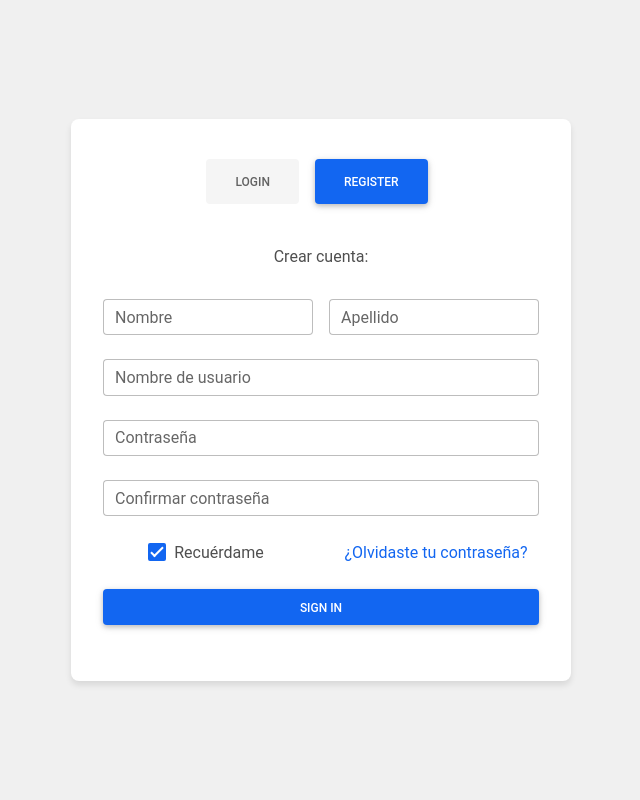
After one commit to andresmg42/Proyecto-desarrollo, a Django app: page /register/ in a window 1280 px wide. The commit adds this page. Shown: the whole page, without its empty margins (319-959 px from the left). Run offline with Django 5.2, Linux system fonts and the light colour scheme.

Commit message:
Login y register

```diff
--- a/tienda/gestion/static/login.css
+++ b/tienda/gestion/static/login.css
@@ -1,5 +1,5 @@
 .auth-container {
-    width: 400px; /* verificar si es responsive */
+    width: 500px; /* verificar si es responsive */
     margin: 2rem auto;
     padding: 2rem;
     background-color: white;
@@ -23,3 +23,16 @@ body {
     flex: 1;
     text-align: center;
 }
+
+.custom-title {
+    text-align: center;
+    font-family:system-ui, -apple-system, BlinkMacSystemFont, 'Segoe UI', Roboto, Oxygen, Ubuntu, Cantarell, 'Open Sans', 'Helvetica Neue', sans-serif;
+    font-size: 2rem;
+    color: #1F2937;
+  }
+
+  .form-row {
+    display: flex;
+    justify-content: space-between;
+    gap: 1rem;
+  }
--- /dev/null
+++ b/tienda/gestion/templates/gestion/register.html
@@ -0,0 +1,97 @@
+{% load static %}
+
+<!DOCTYPE html>
+<html lang="es">
+<head>
+    <link rel="stylesheet" href="https://cdnjs.cloudflare.com/ajax/libs/mdb-ui-kit/3.10.0/mdb.min.css" >
+    <link rel="stylesheet" href="https://cdnjs.cloudflare.com/ajax/libs/font-awesome/5.15.4/css/all.min.css">
+    <link rel="stylesheet" href="{% static 'login.css' %}">
+</head>
+<body>
+    <div class="auth-container">
+        <!-- Move the tabs to the top and adjust their styling -->
+        <div class="auth-tabs">
+            <ul class="nav nav-pills nav-justified mb-3" id="ex1" role="tablist">
+                <li class="nav-item" role="presentation">
+                    <a class="nav-link" id="tab-login" data-mdb-pill-init href="{% url 'login' %}" role="tab"
+                    aria-controls="pills-login" aria-selected="false">Login</a>
+                </li>
+                <li class="nav-item" role="presentation">
+                    <a class="nav-link active" id="tab-register" data-mdb-pill-init href="{% url 'register' %}" role="tab"
+                    aria-controls="pills-register" aria-selected="true">Register</a>
+                </li>
+            </ul>
+        </div>
+
+        <!-- Pills content -->
+        <div class="tab-content">
+            <div class="tab-pane fade show active" id="pills-register" role="tabpanel" aria-labelledby="tab-register">
+                <form>
+                    <p style="font-size: medium; text-align: center; margin-bottom: 30px;">Crear cuenta:</p>
+
+                    <!-- Name input -->
+                    <div class="form-row">
+                        <div data-mdb-input-init class="form-outline mb-4">
+                            <input type="text" id="loginName" class="form-control" />
+                            <label class="form-label" for="loginName">Nombre</label>
+                        </div>
+
+                        <div data-mdb-input-init class="form-outline mb-4">
+                            <input type="text" id="loginLastName" class="form-control" />
+                            <label class="form-label" for="loginLastName">Apellido</label>
+                        </div>
+                    </div>
+
+                    <div data-mdb-input-init class="form-outline mb-4">
+                        <input type="password" id="loginPassword" class="form-control" />
+                        <label class="form-label" for="loginPassword">Nombre de usuario</label>
+                    </div>
+
+                    <!-- Password input -->
+                    <div data-mdb-input-init class="form-outline mb-4">
+                        <input type="password" id="loginPassword" class="form-control" />
+                        <label class="form-label" for="loginPassword">Contraseña</label>
+                    </div>
+
+                     <!-- Password input -->
+                     <div data-mdb-input-init class="form-outline mb-4">
+                        <input type="password" id="loginPassword" class="form-control" />
+                        <label class="form-label" for="loginPassword">Confirmar contraseña</label>
+                    </div>
+
+
+
+                    <!-- 2 column grid layout -->
+                    <div class="row mb-4">
+                        <div class="col-md-6 d-flex justify-content-center">
+                            <!-- Checkbox -->
+                            <div class="form-check mb-3 mb-md-0">
+                                <input class="form-check-input" type="checkbox" value="" id="loginCheck" checked />
+                                <label class="form-check-label" for="loginCheck"> Recuérdame </label>
+                            </div>
+                        </div>
+
+                        <div class="col-md-6 d-flex justify-content-center">
+                            <!-- Simple link -->
+                            <a href="#!">¿Olvidaste tu contraseña?</a>
+                        </div>
+                    </div>
+
+                    <!-- Submit button -->
+                    <button type="submit" data-mdb-button-init data-mdb-ripple-init class="btn btn-primary btn-block mb-4">Sign in</button>
+                    <!-- Hacer la verificación y redirigir a la página principal -->
+
+
+                </form>
+            </div>
+            <div class="tab-pane fade" id="pills-register" role="tabpanel" aria-labelledby="tab-register">
+
+            </div>
+        </div>
+        <!-- Pills content -->
+    </div>
+
+    <!-- Add MDB JavaScript -->
+    <script type="text/javascript" src="https://cdnjs.cloudflare.com/ajax/libs/mdb-ui-kit/3.10.0/mdb.min.js"></script>
+</body>
+</html>
--- a/tienda/gestion/urls.py
+++ b/tienda/gestion/urls.py
@@ -7,6 +7,7 @@ urlpatterns = [
 
     path('', views.home,name='home'),
     path('login/', views.login, name='login'),
+    path('register/', views.register, name='register'),
     path('administrador/', views.adminInicio, name='Admin'),
     path('administrador/categorias/', views.adminCategorias, name='Categorias'),
     path('administrador/ventas/', views.adminVentas, name='Ventas'),
--- a/tienda/gestion/views.py
+++ b/tienda/gestion/views.py
@@ -8,6 +8,9 @@ def home(request):
 
 def login(request):
     return render(request, "gestion/login.html")
+
+def register(request):
+    return render(request, "gestion/register.html")
 
 def adminInicio(request):
     return render(request, "gestion/index.html")
```
Also changed, not shown: tienda/gestion/templates/gestion/login.html (+9 -21 lines).
